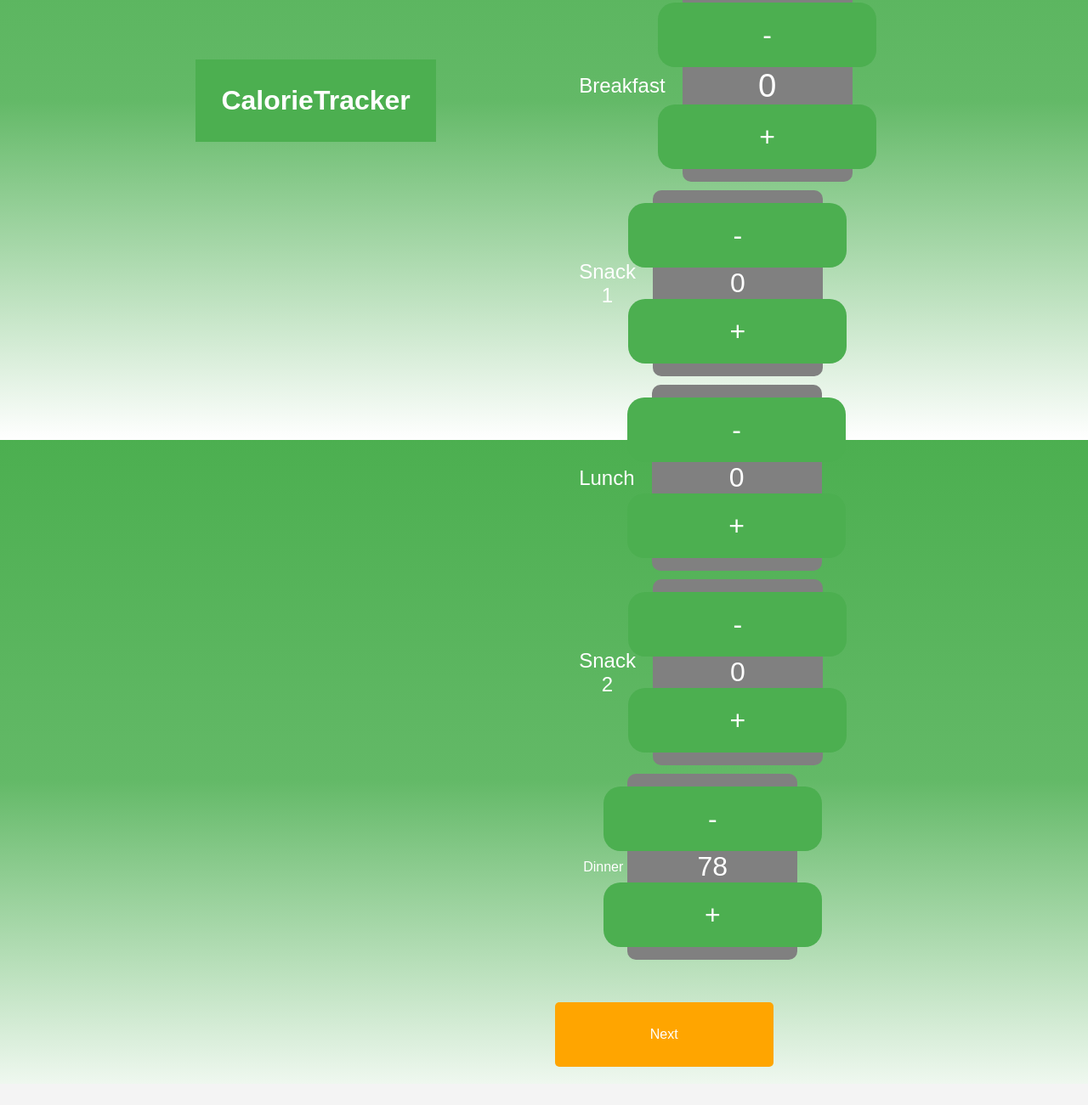
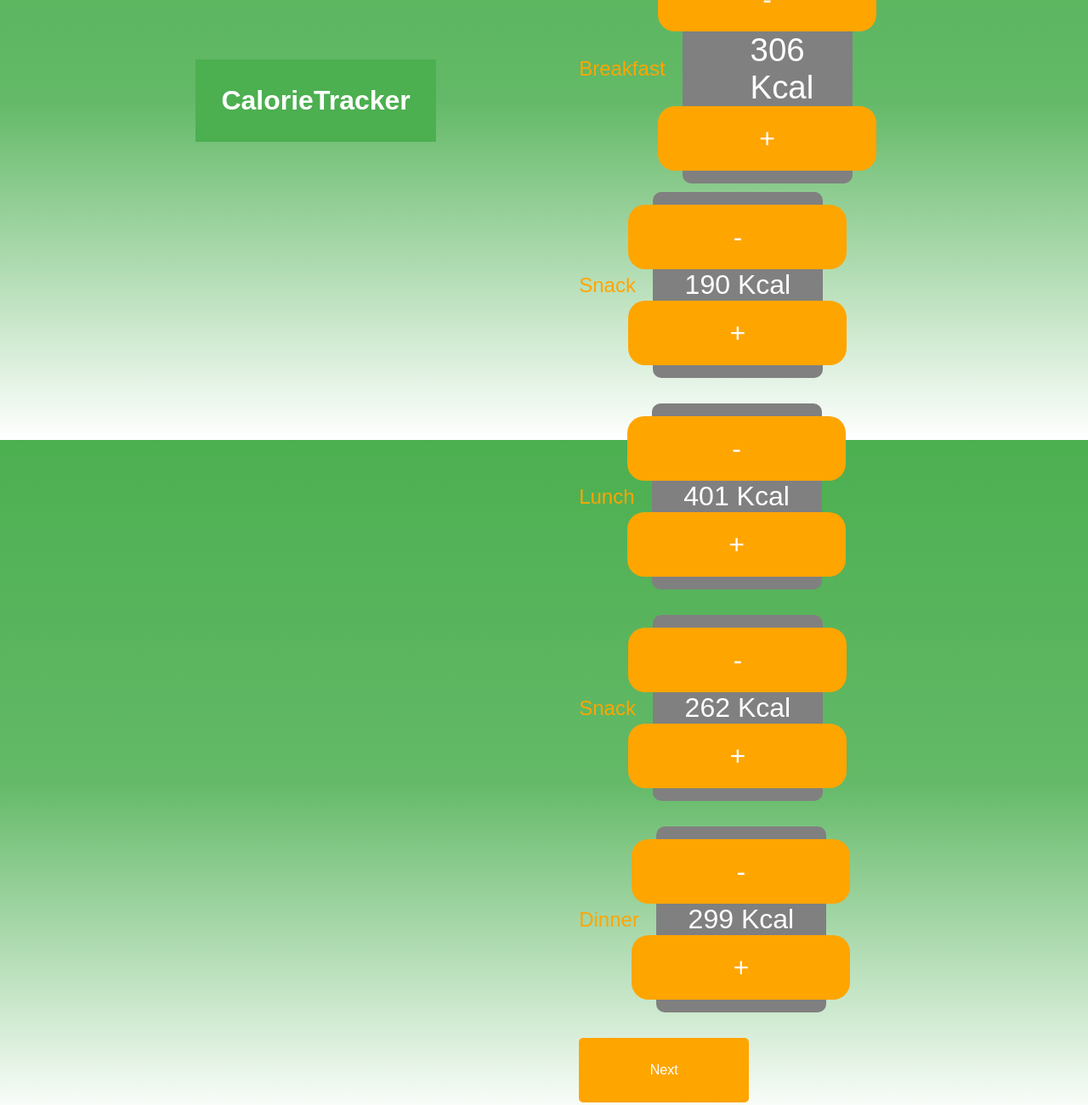
Before and after one commit to Veronika181/--Calorie-calculator-app--, a plain HTML site: page Code/html/menu.html in a window 1280 px wide. Shown: the part 282-1583 px from the top of the page at 85% size. Before the commit the page ends 1558 px from the top, so only its background shows below. Drawn offline with Linux system fonts and the light colour scheme.

Commit message:
commit update html menu

```diff
--- a/Code/css/menu.css
+++ b/Code/css/menu.css
@@ -245,20 +245,16 @@ input[type="range"]::-moz-range-thumb {
 }
 
 
-/* Styles for the progress (filled part) of the range input */
 input[type="range"]::-moz-range-progress {
-  background-color: #FFA500; /* default progress color */
+  background-color: #FFA500;
 }
 
 input[type="range"]::-webkit-progress-value {
-  background-color: #FFA500; /* default progress color */
+  background-color: #FFA500; /
 }
 
 
-
-
 .result-item {
-    /* Odstranění stylů obdélníku */
     padding: 0;
     margin: 0;
     border: none;
@@ -276,6 +272,7 @@ input[type="range"]::-webkit-progress-value {
 .result-title {
     font-size: 1.5em;
     margin-right: 20px;
+    color: #FFA500;
 }
 
 .input-group {
@@ -295,3 +292,9 @@ input[type="range"]::-webkit-progress-value {
     width: 40px;
     text-align: center;
 }
+
+.breakfast-btn-right, .breakfast-btn-left, .snack1-btn-right, .snack1-btn-left,
+.lunch-btn-right, .lunch-btn-left, .snack2-btn-right, .snack2-btn-left,
+.dinner-btn-right, .dinner-btn-left {
+  background-color: #FFA500;
+}
--- a/Code/html/menu.html
+++ b/Code/html/menu.html
@@ -98,19 +98,20 @@
             <div class="result-title">Breakfast</div>
             <div class="input-group">
                 <button type="button" class="breakfast-btn-left" onclick="changeValue('breakfast', -1)">-</button>
-                <span id="breakfastDisplay">0</span>
+                <span id="breakfastDisplay">306 Kcal</span>
                 <button type="button" class="breakfast-btn-right" onclick="changeValue('breakfast', 1)">+</button>
             </div>
         </div>
         <div class="result-details-box">
             <div class="result-details"></div>
         </div>
+    <div class="result-container">
         <div class="result-item">
             <div class="result-title-box">
-                <div class="result-title">Snack 1</div>
+                <div class="result-title">Snack</div>
                 <div class="input-group">
                     <button type="button" class="snack1-btn-left" onclick="changeValue('snack1', -1)">-</button>
-                    <span id="snack1Display">0</span>
+                    <span id="snack1Display">190 Kcal</span>
                     <button type="button" class="snack1-btn-right" onclick="changeValue('snack1', 1)">+</button>
                 </div>
             </div>
@@ -124,7 +125,7 @@
             <div class="result-title">Lunch</div>
             <div class="input-group">
                 <button type="button" class="lunch-btn-left" onclick="changeValue('lunch', -1)">-</button>
-                <span id="lunchDisplay">0</span>
+                <span id="lunchDisplay">401 Kcal</span>
                 <button type="button" class="lunch-btn-right" onclick="changeValue('lunch', 1)">+</button>
             </div>
         </div>
@@ -135,10 +136,10 @@
 
     <div class="result-item">
         <div class="result-title-box">
-            <div class="result-title">Snack 2</div>
+            <div class="result-title">Snack</div>
             <div class="input-group">
                 <button type="button" class="snack2-btn-left" onclick="changeValue('snack2', -1)">-</button>
-                <span id="snack2Display">0</span>
+                <span id="snack2Display">262 Kcal</span>
                 <button type="button" class="snack2-btn-right" onclick="changeValue('snack2', 1)">+</button>
             </div>
         </div>
@@ -148,10 +149,10 @@
     </div>
     <div class="result-item">
         <div class="result-title-box">
-                <label for="dinner">Dinner</label>
+                <div class="result-title">Dinner</div>
                 <div class="input-group">
                     <button type="button" class="dinner-btn-left" onclick="changeValue('dinner', -1)">-</button>
-                    <span id="dinnerDisplay">78</span>
+                    <span id="dinnerDisplay">299 Kcal</span>
                     <button type="button" class="dinner-btn-right" onclick="changeValue('dinner', 1)">+</button>
         </div>
         <div class="result-details-box">
--- a/Code/js/menu.js
+++ b/Code/js/menu.js
@@ -38,6 +38,6 @@ function changeValue(meal, change) {
     const display = document.getElementById(meal + 'Display');
     let currentValue = parseInt(display.textContent, 10);
     currentValue += change;
-    if (currentValue < 0) currentValue = 0; // Prevent negative values
+    if (currentValue < 0) currentValue = 0;
     display.textContent = currentValue;
 }
```
Also changed, not shown: 1 other file.
